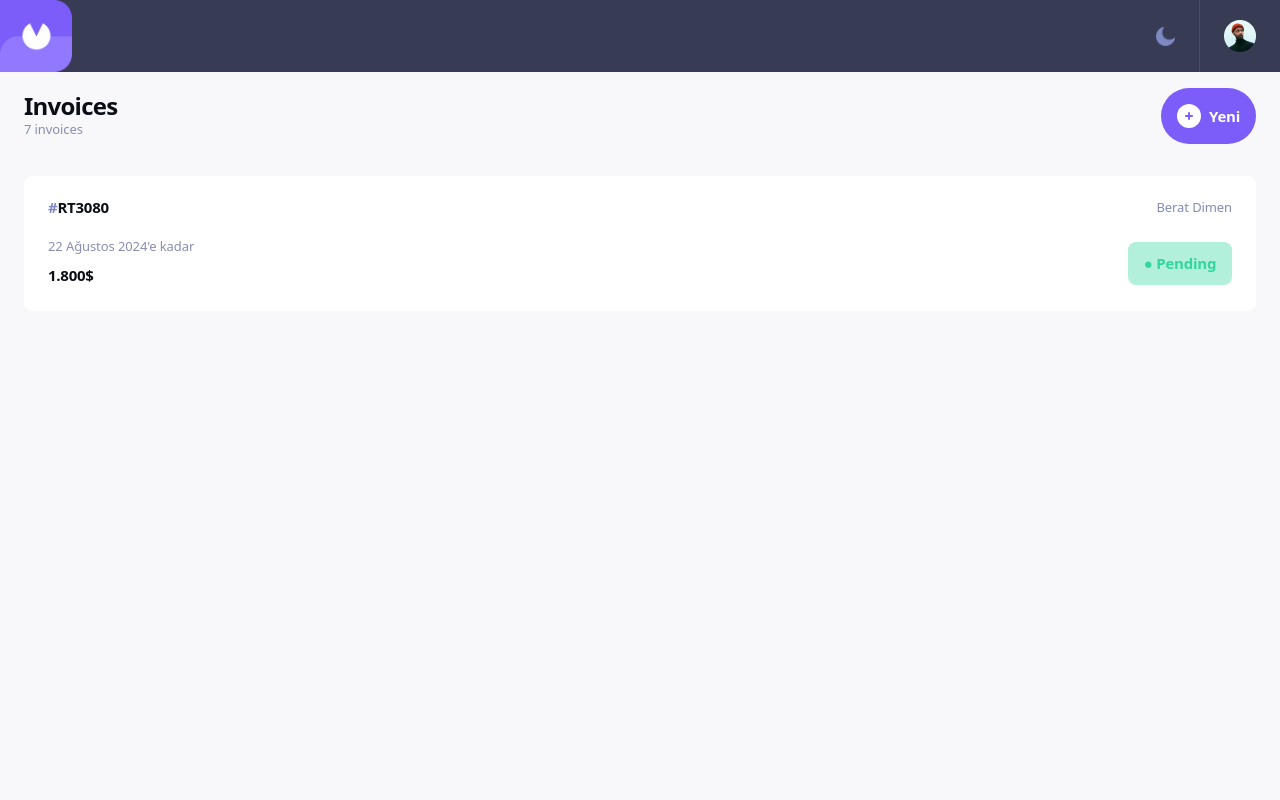
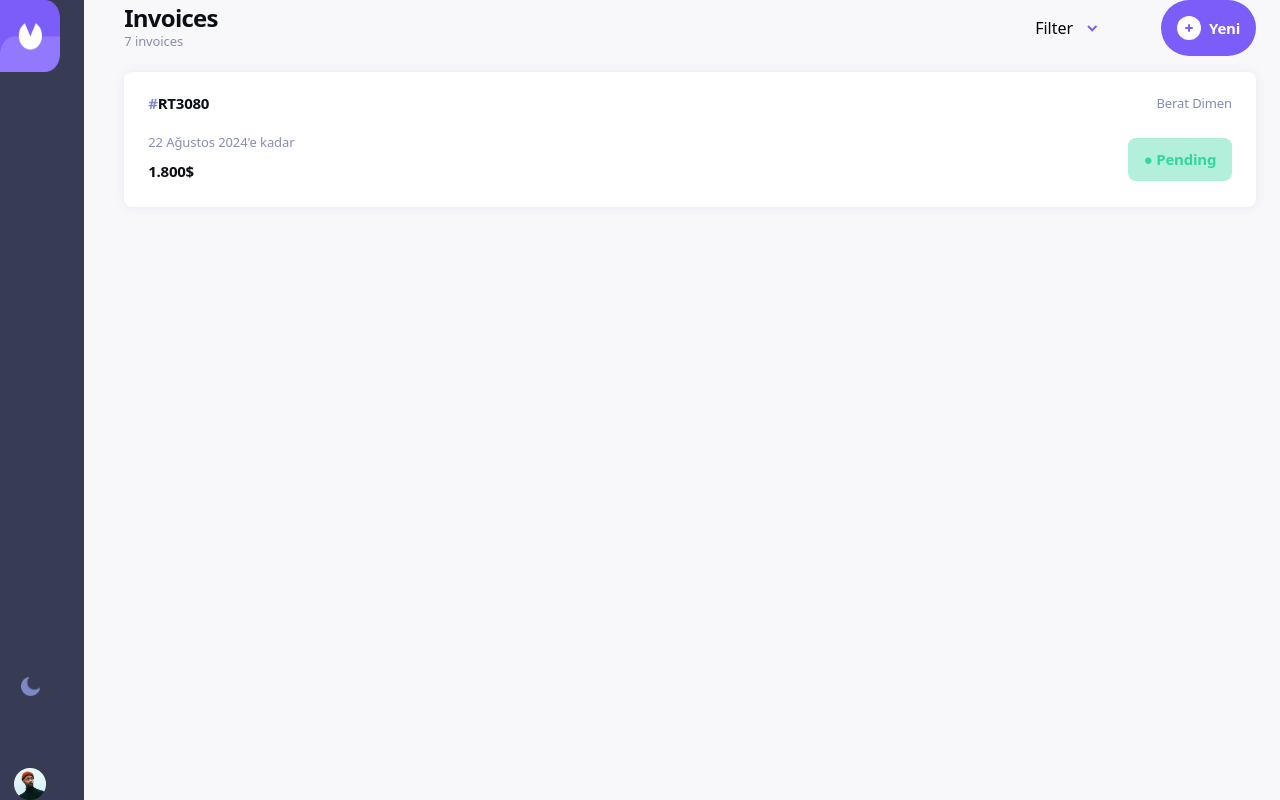
Before and after one commit to beratdimen/invoice-app, a Next.js app: page /invoice in a window 1280 px wide. Built offline with nearby package versions, Linux system fonts and the light colour scheme.

Commit message:
sidebar düzenlemesi yapıldı

```diff
--- a/components/header/header.css
+++ b/components/header/header.css
@@ -7,21 +7,48 @@ header {
   gap: 24px;
 }
 
-header img:last-child {
+.userAvatar {
   width: 32px;
   height: 32px;
 }
-header img:nth-child(2) {
+.darkmode {
   width: 19px;
   height: 19px;
 }
-header img:first-child {
+.logo {
   margin-right: auto;
   width: 72px;
   height: 72px;
+}
+
+.options {
+  display: flex;
+  gap: 24px;
+  align-items: center;
 }
 
 .line {
   border-right: 1px solid rgba(73, 78, 110, 1);
   height: 72px;
 }
+
+@media (width >=768px) {
+  header {
+    height: 100vh;
+    display: flex;
+    flex-direction: column;
+    justify-content: space-between;
+    align-items: center;
+
+    .options {
+      display: flex;
+      flex-direction: column;
+      gap: 0;
+    }
+  }
+  .line {
+    border-right: none;
+    border-bottom: 1px solid rgba(73, 78, 110, 1);
+    height: 72px;
+  }
+}
--- a/components/header/page.jsx
+++ b/components/header/page.jsx
@@ -1,13 +1,19 @@
-import css from './header.css'
+import "./header.css";
 
-export default function Header(){
+export default function Header() {
+  return (
+    <header>
+      <img className="logo" src="../img/logo.png" alt="logo" />
 
-  return(
-    <header>
-      <img src="../img/logo.png" alt="logo" />
-      <img src="../img/darkMode.png" alt="darkmode logo" />
-      <div className="line"></div>
-      <img src="../img/user.png" alt="user pic" />
+      <div className="options">
+        <img
+          className="darkmode"
+          src="../img/darkMode.png"
+          alt="darkmode logo"
+        />
+        <div className="line"></div>
+        <img className="userAvatar" src="../img/user.png" alt="user pic" />
+      </div>
     </header>
-  )
+  );
 }
--- a/components/invoice-add/index.jsx
+++ b/components/invoice-add/index.jsx
@@ -4,7 +4,7 @@ import InvoiceAddPage from "@/components/fatura-ekleme";
 import InvoiceCard from "../invoice-card";
 import "./style.css";
 import Header from "../header/page";
-import { AddIcon, GoBack } from "@/helpers/icons";
+import { AddIcon, DownIcon, GoBack } from "@/helpers/icons";
 
 export default function AddInvoice() {
   const [open, setOpen] = useState(false);
@@ -24,15 +24,33 @@ export default function AddInvoice() {
       ) : (
         <div className="invoiceOverview">
           <Header />
+          <div className="general">
             <div className="actions">
               <h2>
                 Invoices <span>7 invoices</span>
               </h2>
+              <div className="btns">
+                <a>
+                  Filter <DownIcon />
+                </a>
+                <div className="filter">
+                  <p>
+                    <input type="checkbox" name="" id="" /> Draft
+                  </p>
+                  <p>
+                    <input type="checkbox" name="" id="" /> Pending
+                  </p>
+                  <p>
+                    <input type="checkbox" name="" id="" /> Paid
+                  </p>
+                </div>
                 <button onClick={() => setOpen(!open)}>
                   <AddIcon /> Yeni
                 </button>
               </div>
+            </div>
             <InvoiceCard />
+          </div>
         </div>
       )}
     </div>
--- a/components/invoice-add/style.css
+++ b/components/invoice-add/style.css
@@ -40,6 +40,42 @@
   }
 }
 
+.btns {
+  display: flex;
+  align-items: center;
+  gap: 64px;
+  a {
+    display: flex;
+    align-items: center;
+    gap: 14px;
+  }
+}
+
+.btns .filter {
+  display: none;
+  position: absolute;
+  top: 130px;
+  right: 155px;
+  background: #fff;
+  box-shadow: 0 4px 8px rgba(0, 0, 0, 0.1);
+  padding: 10px;
+  border-radius: 4px;
+}
+
+.btns:hover .filter {
+  display: flex;
+  flex-direction: column;
+  gap: 16px;
+  align-items: start;
+  width: fit-content;
+
+  p {
+    display: flex;
+    align-items: center;
+    gap: 8px;
+  }
+}
+
 .commentsRightSideBar {
   position: absolute;
   height: 100vh;
@@ -55,3 +91,10 @@
     align-items: center;
   }
 }
+
+@media (width >=768px) {
+  .invoiceOverview {
+    display: grid;
+    grid-template-columns: 1fr 14fr;
+  }
+}
--- a/components/invoice-card/style.css
+++ b/components/invoice-card/style.css
@@ -3,6 +3,7 @@
   display: flex;
   flex-direction: column;
   gap: 24px;
+  box-shadow: 0px 0 10px #48549f1a;
   background-color: white;
   padding: 24px;
   border-radius: 8px;
--- a/helpers/icons/index.jsx
+++ b/helpers/icons/index.jsx
@@ -49,3 +49,17 @@ export function GoBack() {
     </svg>
   );
 }
+
+export function DownIcon() {
+  return (
+    <svg
+      width="10"
+      height="7"
+      viewBox="0 0 10 7"
+      fill="none"
+      xmlns="http://www.w3.org/2000/svg"
+    >
+      <path d="M1 1L5.2279 5.2279L9.4558 1" stroke="#7C5DFA" stroke-width="2" />
+    </svg>
+  );
+}
```
Also changed, not shown: public/img/Path 2.svg (deleted). Lines whose indentation alone changed are shown as unchanged.
